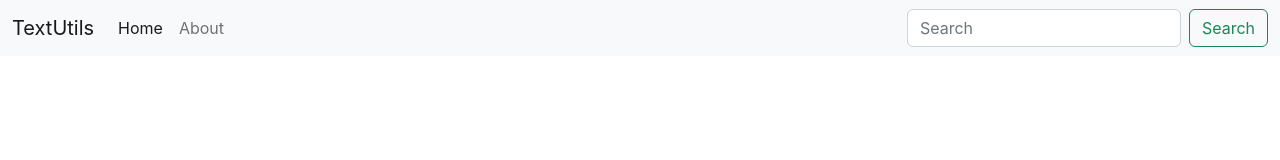
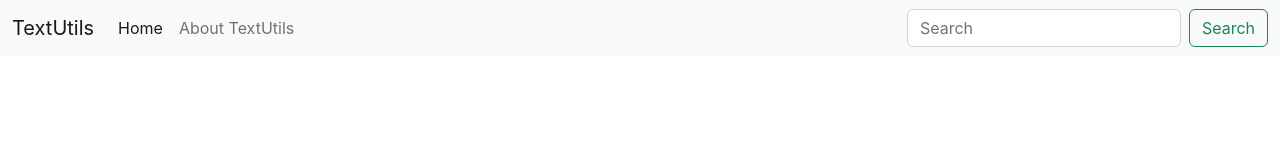
Before and after one commit to Mohammedvaraliya/TextUtils-ReactApp, a React (Create React App) app: page / in a window 1280 px wide. Shown: the top 160 px of the page. Built offline with nearby package versions, Linux system fonts and the light colour scheme.

Commit message:
Added Bootstrap

```diff
--- a/src/App.js
+++ b/src/App.js
@@ -1,29 +1,9 @@
+import Navbar from "./components/Navbar";
 
 function App() {
   return (
     <>
-      <nav className="navbar navbar-expand-lg bg-light">
-  <div className="container-fluid">
-    <a className="navbar-brand" href="/">TextUtils</a>
-    <button className="navbar-toggler" type="button" data-bs-toggle="collapse" data-bs-target="#navbarSupportedContent" aria-controls="navbarSupportedContent" aria-expanded="false" aria-label="Toggle navigation">
-      <span className="navbar-toggler-icon"></span>
-    </button>
-    <div className="collapse navbar-collapse" id="navbarSupportedContent">
-      <ul className="navbar-nav me-auto mb-2 mb-lg-0">
-        <li className="nav-item">
-          <a className="nav-link active" aria-current="page" href="/">Home</a>
-        </li>
-        <li className="nav-item">
-          <a className="nav-link" href="/">About</a>
-        </li>
-      </ul>
-      <form className="d-flex" role="search">
-        <input className="form-control me-2" type="search" placeholder="Search" aria-label="Search"/>
-        <button className="btn btn-outline-success" type="submit">Search</button>
-      </form>
-    </div>
-  </div>
-</nav>
+      <Navbar title="TextUtils" aboutText="About TextUtils"/>
     </>
   );
 }
--- /dev/null
+++ b/src/components/Navbar.js
@@ -0,0 +1,28 @@
+import React from 'react'
+
+export default function Navbar(props) {
+    return (
+        <nav className="navbar navbar-expand-lg bg-light">
+            <div className="container-fluid">
+                <a className="navbar-brand" href="/">{props.title}</a>
+                <button className="navbar-toggler" type="button" data-bs-toggle="collapse" data-bs-target="#navbarSupportedContent" aria-controls="navbarSupportedContent" aria-expanded="false" aria-label="Toggle navigation">
+                    <span className="navbar-toggler-icon"></span>
+                </button>
+                <div className="collapse navbar-collapse" id="navbarSupportedContent">
+                    <ul className="navbar-nav me-auto mb-2 mb-lg-0">
+                        <li className="nav-item">
+                            <a className="nav-link active" aria-current="page" href="/">Home</a>
+                        </li>
+                        <li className="nav-item">
+                            <a className="nav-link" href="/">{props.aboutText}</a>
+                        </li>
+                    </ul>
+                    <form className="d-flex" role="search">
+                        <input className="form-control me-2" type="search" placeholder="Search" aria-label="Search" />
+                        <button className="btn btn-outline-success" type="submit">Search</button>
+                    </form>
+                </div>
+            </div>
+        </nav>
+    )
+}
```
